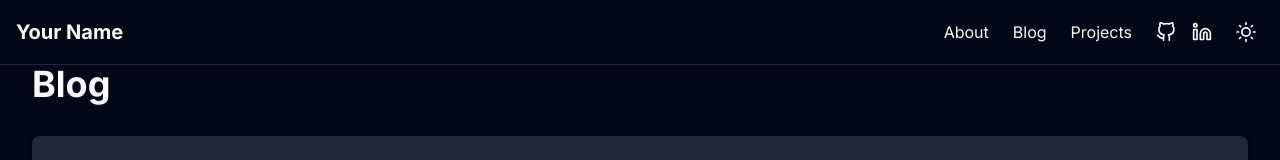
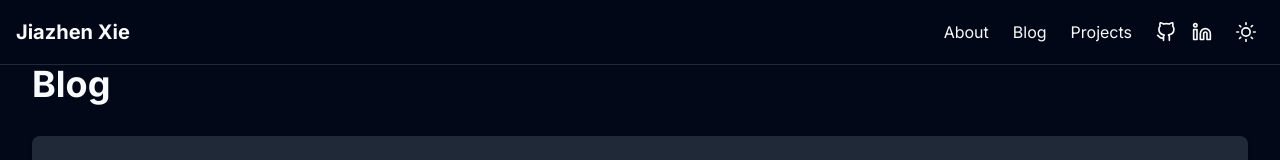
Before and after one commit to JIAZHEN/jiazhenxie, a React (Vite) app: page /blog in a window 1280 px wide. Shown: the top 160 px of the page. Built offline with nearby package versions, Linux system fonts and the light colour scheme.

Commit message:
feat. Add config

```diff
--- a/index.html
+++ b/index.html
@@ -4,7 +4,7 @@
     <meta charset="UTF-8" />
     <link rel="icon" type="image/svg+xml" href="/vite.svg" />
     <meta name="viewport" content="width=device-width, initial-scale=1.0" />
-    <title>Your Name - Personal Website</title>
+    <title>Jiazhen Xie - Personal Website</title>
     <link rel="preconnect" href="https://fonts.googleapis.com" />
     <link rel="preconnect" href="https://fonts.gstatic.com" crossorigin />
     <link
--- a/src/components/Navbar.tsx
+++ b/src/components/Navbar.tsx
@@ -1,6 +1,7 @@
 import { useState } from "react";
 import { Link } from "react-router-dom";
 import { FiGithub, FiLinkedin, FiMoon, FiSun } from "react-icons/fi";
+import { siteConfig } from "../config/site";
 
 const Navbar = () => {
   const [isDark, setIsDark] = useState(true);
@@ -15,7 +16,7 @@ const Navbar = () => {
       <div className="container mx-auto px-4">
         <div className="flex items-center justify-between h-16">
           <Link to="/" className="text-xl font-bold">
-            Your Name
+            {siteConfig.name}
           </Link>
 
           <div className="flex items-center space-x-6">
--- /dev/null
+++ b/src/config/site.ts
@@ -0,0 +1,10 @@
+export const siteConfig = {
+  name: "Jiazhen Xie",
+  description: "Personal website and portfolio of Jiazhen Xie",
+  url: "https://jiazhenxie.com",
+  links: {
+    github: "https://github.com/jiazhenxie",
+    linkedin: "https://linkedin.com/in/jiazhenxie",
+    twitter: "https://twitter.com/jiazhenxie",
+  },
+} as const;
--- a/src/pages/Home.tsx
+++ b/src/pages/Home.tsx
@@ -2,6 +2,7 @@ import { useEffect, useState } from "react";
 import { motion } from "framer-motion";
 import { FiArrowRight } from "react-icons/fi";
 import VantaBackground from "../components/VantaBackground";
+import { siteConfig } from "../config/site";
 
 export default function Home() {
   const [currentText, setCurrentText] = useState("");
@@ -37,7 +38,7 @@ export default function Home() {
           className="text-center z-10"
         >
           <h1 className="text-4xl md:text-6xl font-bold mb-4 text-white">
-            Hi, I'm <span className="text-primary-500">Your Name</span>
+            Hi, I'm <span className="text-primary-500">{siteConfig.name}</span>
           </h1>
 
           <div className="h-12 mb-8">
```
